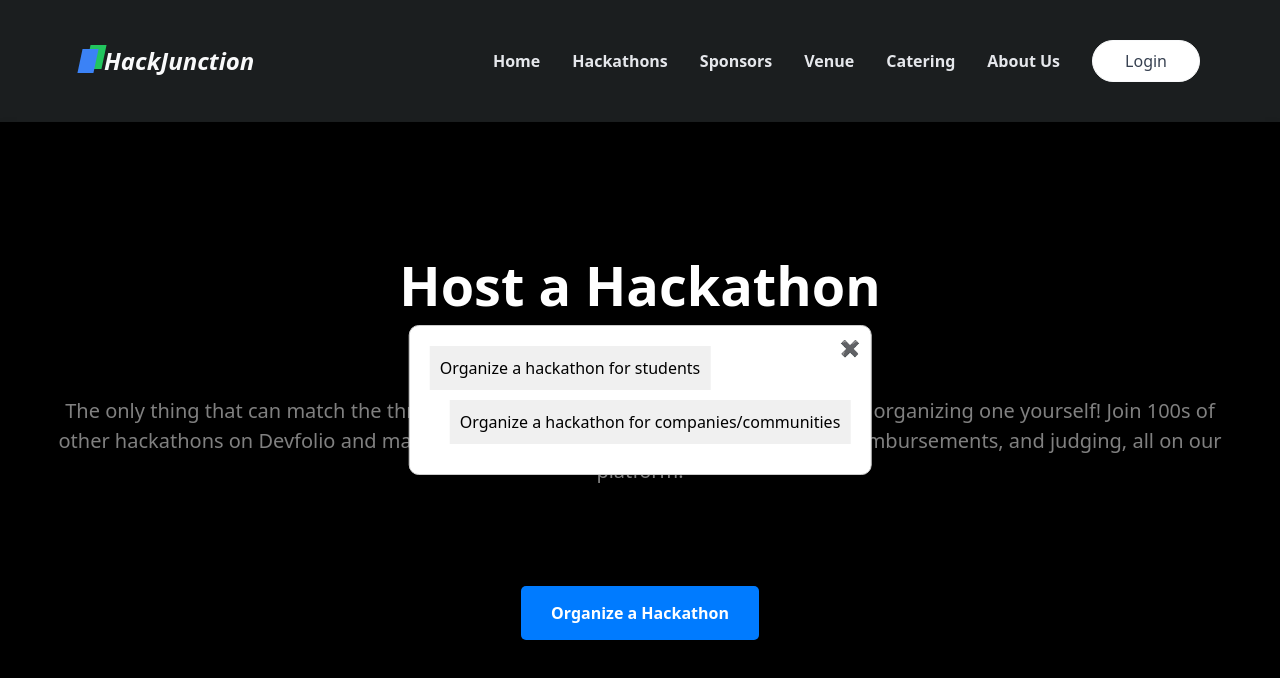
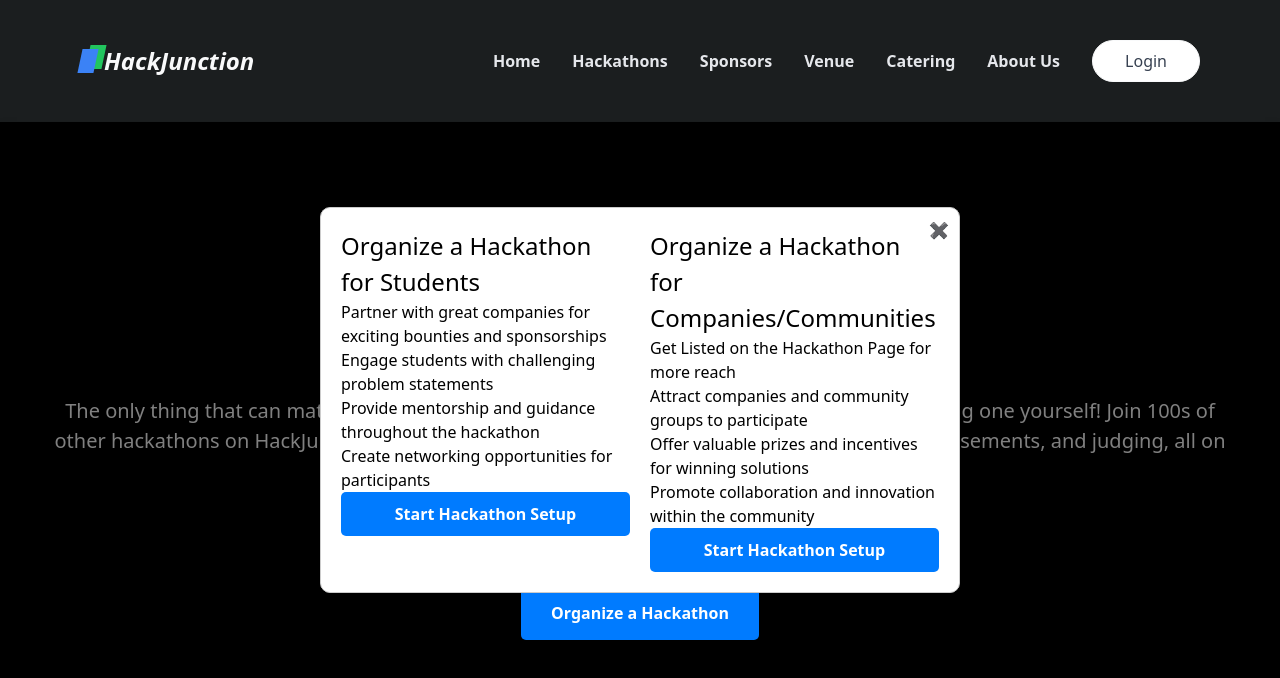
Before and after one commit to Rohitk131/HackJunction, a React (Vite) app: page /hackathons in a window 1280 px wide. Both pictures are taken after a click on the button "Organize a Hackathon". Shown: the top 678 px of the page. Built offline with nearby package versions, Linux system fonts and the light colour scheme.

Commit message:
minor changes in popover

```diff
--- a/src/Components/HackathonHostingPage.jsx
+++ b/src/Components/HackathonHostingPage.jsx
@@ -22,7 +22,7 @@ const HackathonHostingPage = () => {
     <div className="hackathon-hosting-page" style={pageContainerStyle}>
       <h2 style={pageTitleStyle}>Host a Hackathon</h2>
       <p style={paragraphStyle}>
-        The only thing that can match the thrill of attending a hackathon is the exhilaration of organizing one yourself! Join 100s of other hackathons on Devfolio and manage your applications, submissions, comms, reimbursements, and judging, all on our platform.
+        The only thing that can match the thrill of attending a hackathon is the exhilaration of organizing one yourself! Join 100s of other hackathons on HackJunction and manage your applications, submissions, comms, reimbursements, and judging, all on our platform.
       </p>
       <button
         onClick={togglePopover}
--- a/src/Components/HackathonPopover.jsx
+++ b/src/Components/HackathonPopover.jsx
@@ -4,10 +4,32 @@ const HackathonPopover = ({ onSelect }) => {
   return (
     <div className="hackathon-popover" style={popoverStyle}>
       <div className="left-section" style={leftSectionStyle}>
-        <button onClick={() => onSelect('students')} className="option" style={buttonStyle}>Organize a hackathon for students</button>
+        <div className="card">
+          <div className="description">
+            <h1 style={headingStyle}>Organize a Hackathon for Students</h1>
+            <p>Partner with great companies for exciting bounties and sponsorships</p>
+            <ul>
+              <li>Engage students with challenging problem statements</li>
+              <li>Provide mentorship and guidance throughout the hackathon</li>
+              <li>Create networking opportunities for participants</li>
+            </ul>
+          </div>
+          <button onClick={() => onSelect('students')} className="start-button" style={buttonStyle}>Start Hackathon Setup</button>
+        </div>
       </div>
       <div className="right-section" style={rightSectionStyle}>
-        <button onClick={() => onSelect('companies')} className="option" style={buttonStyle}>Organize a hackathon for companies/communities</button>
+        <div className="card">
+          <div className="description">
+            <h1 style={headingStyle}>Organize a Hackathon for Companies/Communities</h1>
+            <p>Get Listed on the Hackathon Page for more reach</p>
+            <ul>
+              <li>Attract companies and community groups to participate</li>
+              <li>Offer valuable prizes and incentives for winning solutions</li>
+              <li>Promote collaboration and innovation within the community</li>
+            </ul>
+          </div>
+          <button onClick={() => onSelect('companies')} className="start-button" style={buttonStyle}>Start Hackathon Setup</button>
+        </div>
       </div>
       <span className="close-button" style={closeButtonStyle} onClick={() => onSelect(null)}>✖</span>
     </div>
@@ -23,23 +45,34 @@ const popoverStyle = {
   padding: '20px',
   border: '1px solid #ccc',
   borderRadius: '10px',
+  display: 'flex',
 };
 
 const leftSectionStyle = {
   marginRight: '20px',
+  flex: '1',
 };
 
 const rightSectionStyle = {
-  marginLeft: '20px',
+  flex: '1',
+};
+
+const headingStyle = {
+  fontSize: '24px', // Adjust the font size as desired
 };
 
 const buttonStyle = {
   display: 'block',
-  marginBottom: '10px',
+  width: '100%',
   padding: '10px',
-  backgroundColor: '#f0f0f0',
+  backgroundColor: '#007bff',
+  color: '#fff',
   border: 'none',
+  borderRadius: '5px',
   cursor: 'pointer',
+  fontSize: '16px',
+  fontWeight: 'bold',
+  transition: 'background-color 0.3s ease',
 };
 
 const closeButtonStyle = {
```
